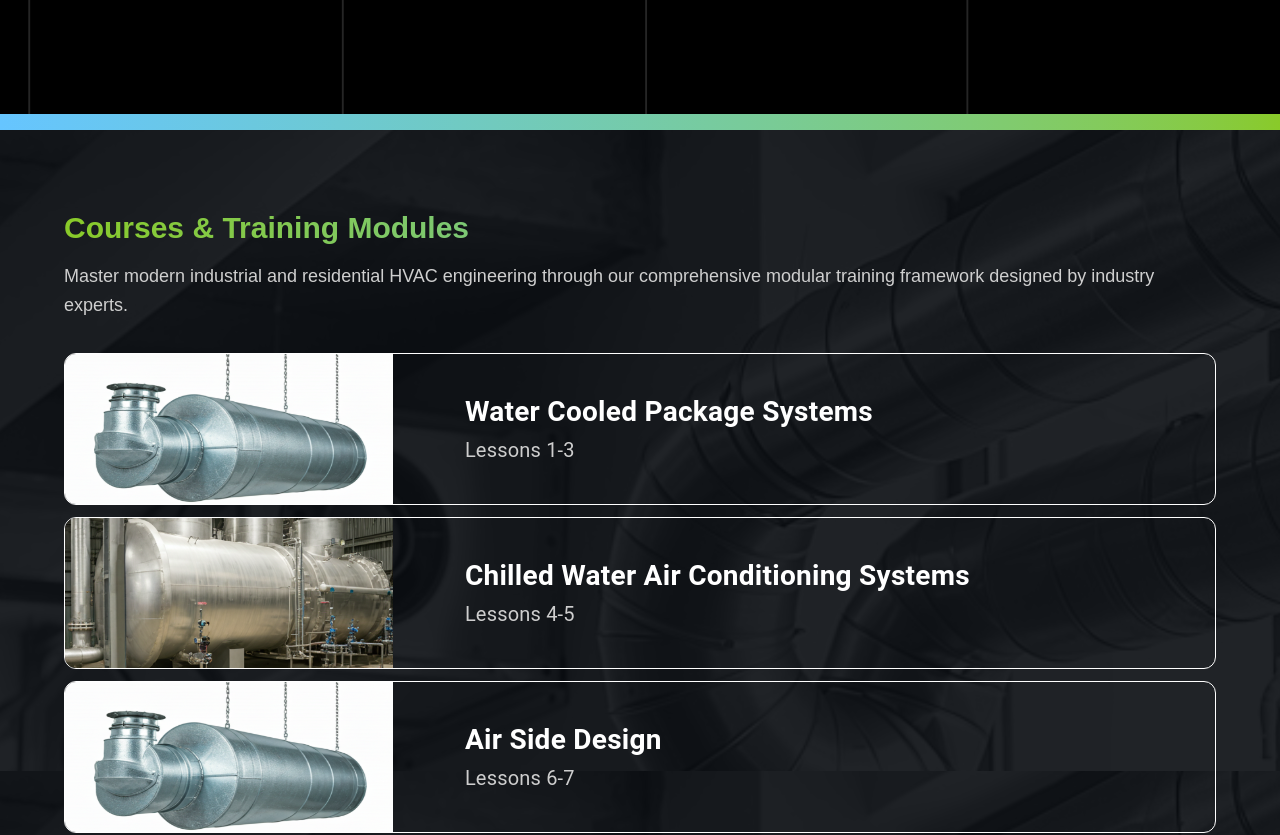
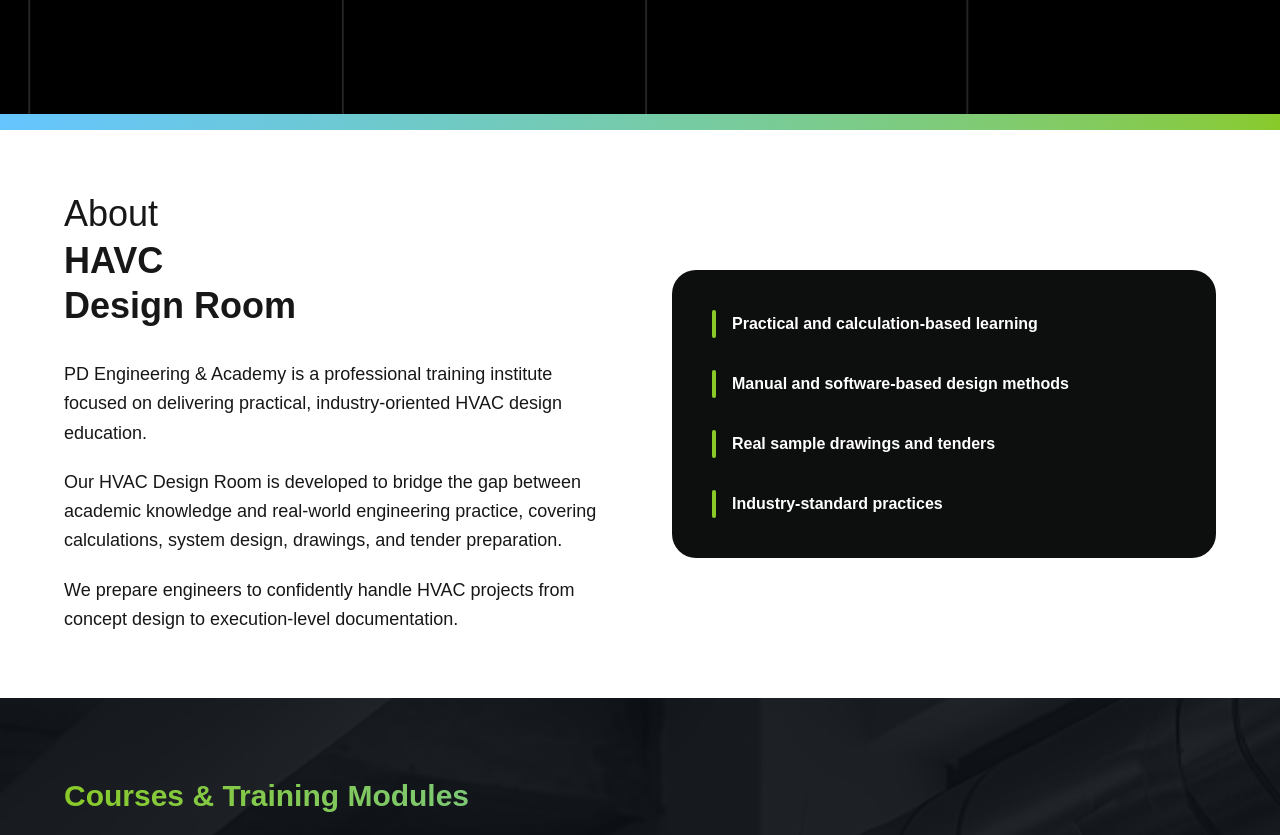
Before and after one commit to VerlixTech/VTW00089---PD-Engineering, a Next.js app: page /services/academy in a window 1280 px wide. Shown: the part 520-1355 px from the top of the page. Built offline with nearby package versions, Linux system fonts and the light colour scheme; some icons are missing.

Commit message:
create academy design component

```diff
--- a/app/news/page.tsx
+++ b/app/news/page.tsx
@@ -1,6 +1,7 @@
 import { Header } from "@/components/header";
 import PageHero from "@/components/pageHero";
 import { Metadata } from "next";
+import LatestNewsDetail from "./latestNewsDetail";
 
 export const metadata: Metadata = {
   title: "News - PD Engineering & Academy",
@@ -16,6 +17,8 @@
             heading="Latest Industry News & Updates"
             subHeading="Stay informed with the latest trends and updates"
         />
+
+        <LatestNewsDetail />
     </main>
   )
 }
--- /dev/null
+++ b/app/services/academy/academyHVACDesignRoom.tsx
@@ -0,0 +1,60 @@
+const features = [
+  "Practical and calculation-based learning",
+  "Manual and software-based design methods",
+  "Real sample drawings and tenders",
+  "Industry-standard practices",
+];
+
+const AcademyHVACDesignRoom = () => {
+  return (
+    <section className="py-16 px-6">
+      <div className="max-w-6xl mx-auto">
+        <div className="grid md:grid-cols-2 gap-16 items-center">
+          {/* left */}
+          <div>
+            <p className=" text-4xl mb-1 ">About</p>
+            <h2 className="text-4xl font-bold leading-tight mb-8">
+              HAVC <br /> Design Room
+            </h2>
+            <div className="space-y-5  text-base md:text-lg leading-relaxed">
+              <p>
+                PD Engineering & Academy is a professional training institute
+                focused on delivering practical, industry-oriented HVAC design
+                education.
+              </p>
+              <p>
+                Our HVAC Design Room is developed to bridge the gap between
+                academic knowledge and real-world engineering practice, covering
+                calculations, system design, drawings, and tender preparation.
+              </p>
+              <p>
+                We prepare engineers to confidently handle HVAC projects from
+                concept design to execution-level documentation.
+              </p>
+            </div>
+          </div>
+
+          {/* Right */}
+          <div
+            className="rounded-3xl p-10 flex flex-col justify-center gap-8"
+            style={{ background: "#0d0f0e" }}
+          >
+            {features.map((feature, index) => (
+              <div key={index} className="flex items-center gap-4">
+                <div
+                  className="flex-shrink-0 w-1 rounded-full"
+                  style={{ height: "28px", background: "#89CA29" }}
+                />
+                <span className="text-white font-semibold text-sm md:text-base">
+                  {feature}
+                </span>
+              </div>
+            ))}
+          </div>
+        </div>
+      </div>
+    </section>
+  );
+};
+
+export default AcademyHVACDesignRoom;
--- a/app/services/academy/page.tsx
+++ b/app/services/academy/page.tsx
@@ -4,6 +4,7 @@
 import PageHero from "@/components/pageHero";
 import WhoShouldAttend from "@/components/whoShouldAttend";
 import { Metadata } from "next";
+import AcademyHVACDesignRoom from "./academyHVACDesignRoom";
 
 export const metadata: Metadata = {
   title: "Academy Services - PD Engineering & Academy",
@@ -20,7 +21,7 @@
             subHeading="PD Engineering & Academy is a professional training platform dedicated to developing practical, industry-ready HVAC engineers."
         />
 
-         {/* Accordion Section */}
+         <AcademyHVACDesignRoom/>
 
         <AcademyAccordion />
 
--- a/components/academyAccordion.tsx
+++ b/components/academyAccordion.tsx
@@ -94,14 +94,13 @@
     };
 
   return (
-    <section className="pt-20 max-md:pt-12 pb-10 px-6 bg-no-repeat bg-cover bg-center "
+    <section
+      className="pt-20 max-md:pt-12 pb-10 px-6 bg-no-repeat bg-cover bg-center "
       style={{
         background: "#0a0d12",
         backgroundImage: "url('/Servives_bg.svg')",
       }}
     >
-
-
       <div className="max-w-6xl mx-auto">
         {/* Heading */}
         <h3
@@ -117,7 +116,8 @@
         </h3>
 
         <p className="text-[#CFCFCF] text-lg leading-relaxed mb-8">
-         Master modern industrial and residential HVAC engineering through our comprehensive modular training framework designed by industry experts.
+          Master modern industrial and residential HVAC engineering through our
+          comprehensive modular training framework designed by industry experts.
         </p>
 
         {/* Accordion */}
@@ -167,7 +167,10 @@
                         sx={{
                           color: "white",
                           fontWeight: 700,
-                          fontSize: "28px",
+                          fontSize: {
+                            xs: "20px",
+                            md: "28px",
+                          },
                           lineHeight: 1.4,
                         }}
                       >
@@ -176,7 +179,10 @@
                       <Typography
                         sx={{
                           color: "#CECECE",
-                          fontSize: "20px",
+                          fontSize: {
+                            xs: "16px",
+                            md: "20px",
+                          },
                           mt: 0.5,
                         }}
                       >
@@ -203,7 +209,10 @@
                   </p>
                   <ul className="space-y-1">
                     {item.bullets.map((bullet, i) => (
-                      <li key={i} className="flex items-start gap-2 text-gray-400 text-sm">
+                      <li
+                        key={i}
+                        className="flex items-start gap-2 text-gray-400 text-sm"
+                      >
                         <Check className="w-4 h-4 text-[#89CA29] mt-0.5 flex-shrink-0" />
                         {bullet}
                       </li>
```
Lines whose indentation alone changed are shown as unchanged.
